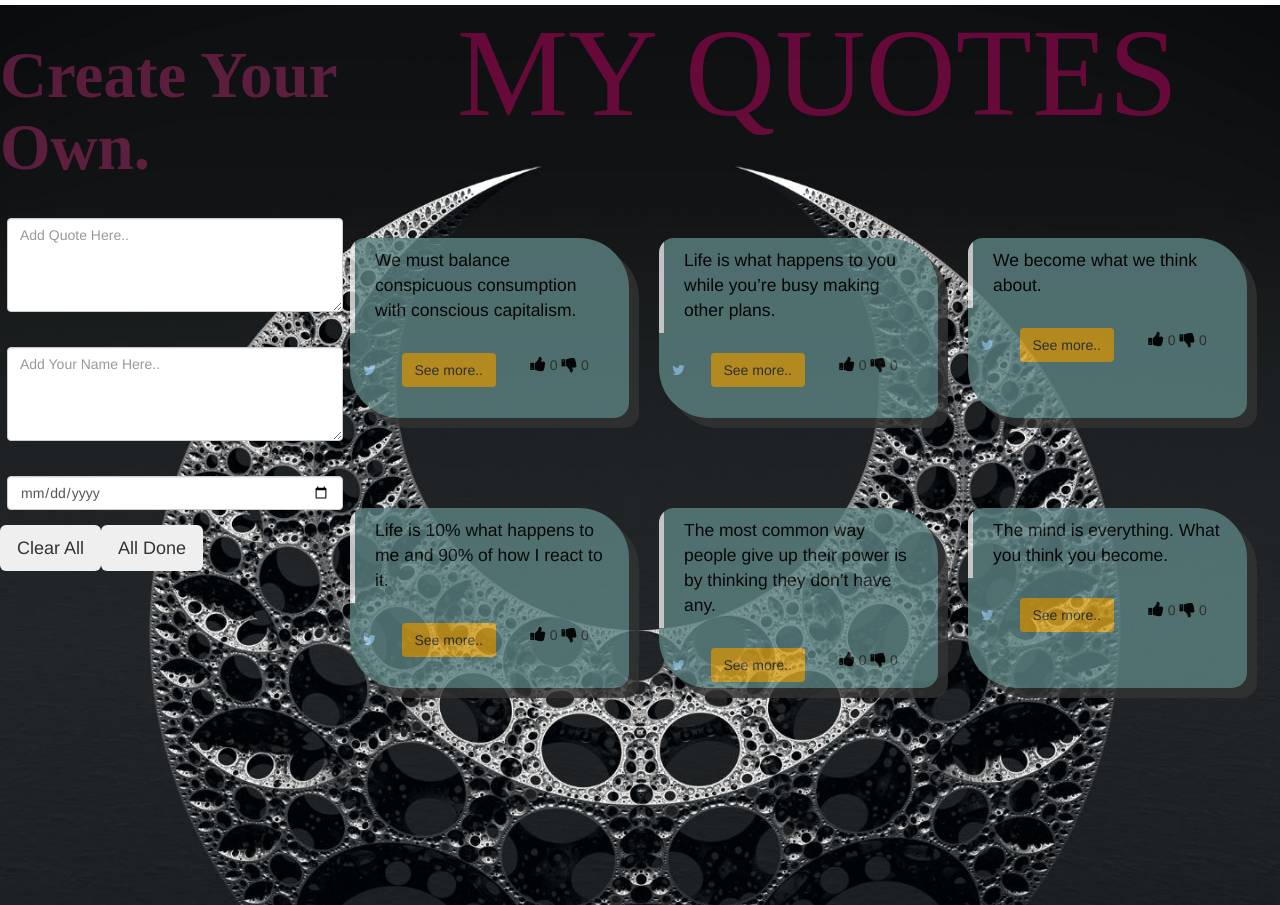
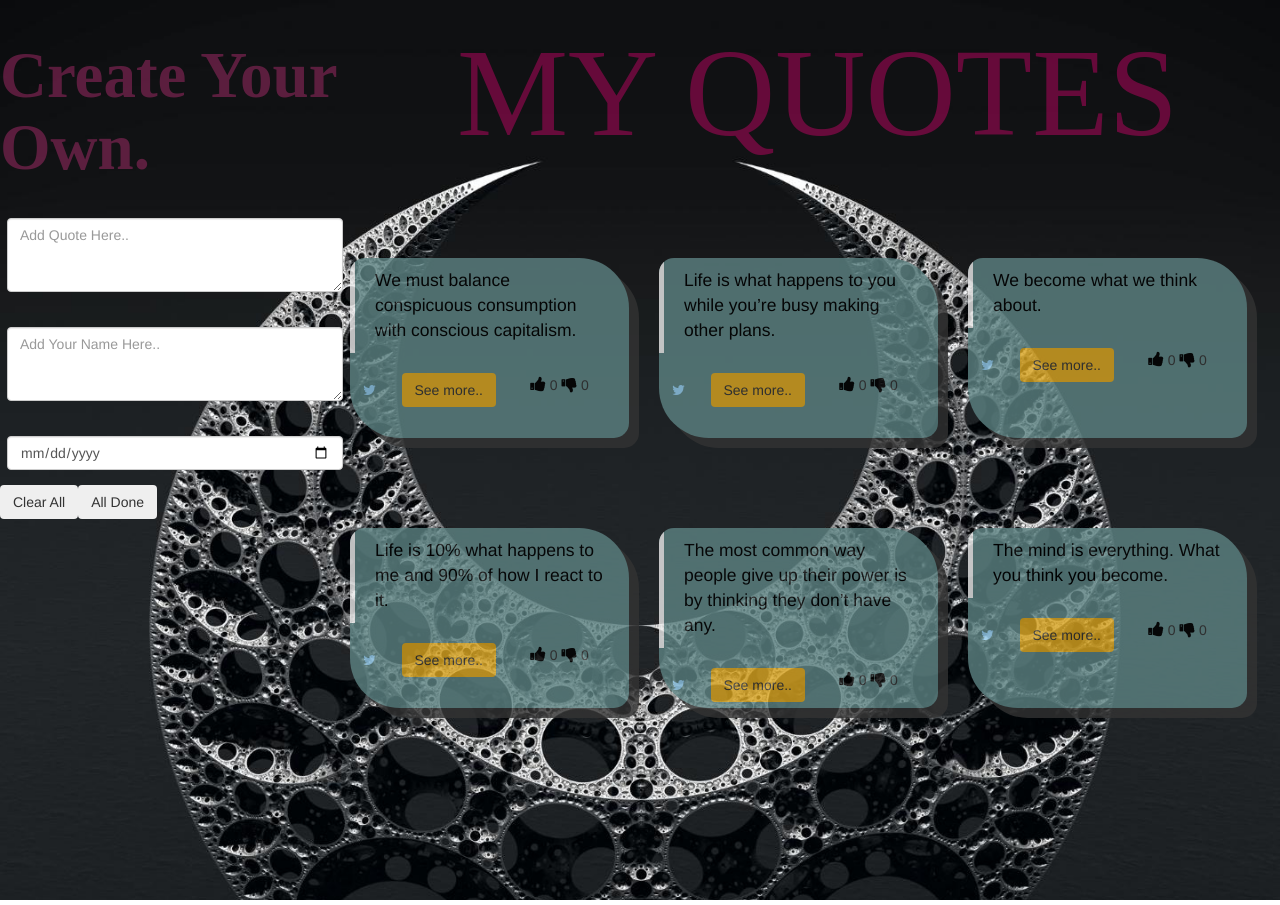
Before and after one commit to claudianjeri/Quotes, an Angular app: page / in a window 1280 px wide. Built offline with nearby package versions, Linux system fonts and the light colour scheme; a web font is replaced by a local one.

Commit message:
changed shape of buttons

```diff
--- a/src/app/quote-form/quote-form.component.html
+++ b/src/app/quote-form/quote-form.component.html
@@ -3,16 +3,16 @@
   <form (ngSubmit)='submitQuotes()' #quoteForm='ngForm'>
     <!-- This monitors the changes and validity of input elements -->
     <div class="form-group">
-      <textarea class="form-control" id="quote" rows="4" [(ngModel)]="newQuote.quote" name="quote" #quote="ngModel" placeholder="Add Quote Here.." required></textarea>
+      <textarea class="form-control" id="quote" rows="3" [(ngModel)]="newQuote.quote" name="quote" #quote="ngModel" placeholder="Add Quote Here.." required></textarea>
     </div>
     <div class="form-group">
-      <textarea class="form-control" id="author" rows="4" [(ngModel)]="newQuote.author" name="author" #author="ngModel" placeholder="Add Your Name Here.." required></textarea>
+      <textarea class="form-control" id="author" rows="3" [(ngModel)]="newQuote.author" name="author" #author="ngModel" placeholder="Add Your Name Here.." required></textarea>
     </div>
     <div class="form-group">
       <input type="date" class="form-control" id="date" [(ngModel)]="newQuote.date" name="date" #date="ngModel" required>
     </div>
-    <button type="reset" class=" btn btn-secondary btn-lg"> Clear All</button>
-    <button type="submit" class="btn btn-outline-secondary btn-lg">All Done</button>
+    <button type="reset" class=" btn btn-secondary btn-outline-secondary"> Clear All</button>
+    <button type="submit" class="btn  btn-outline-secondary">All Done</button>
 
 
   </form>
--- a/src/app/quotes/quotes.component.html
+++ b/src/app/quotes/quotes.component.html
@@ -1,4 +1,5 @@
 <div class="big-one">
+  <br>
 
   <h2>MY QUOTES </h2>
 
```
